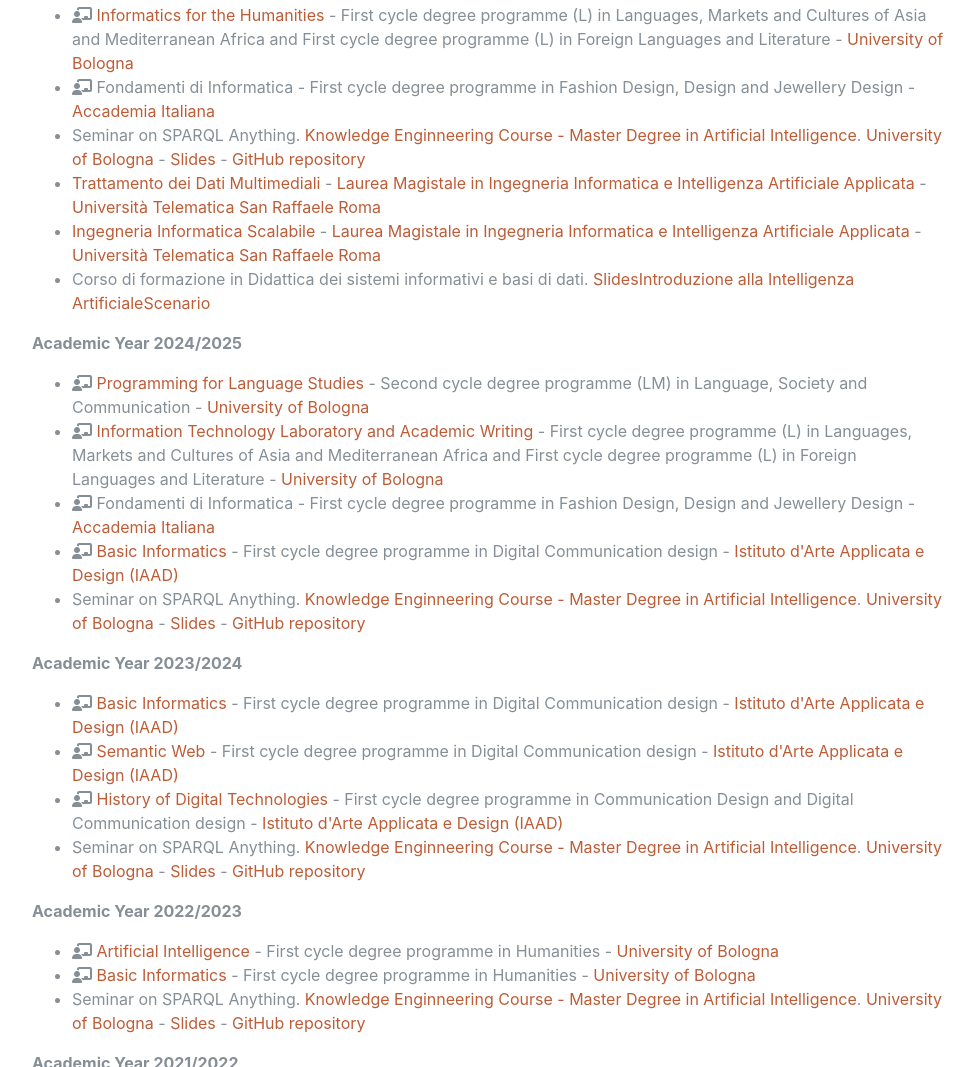
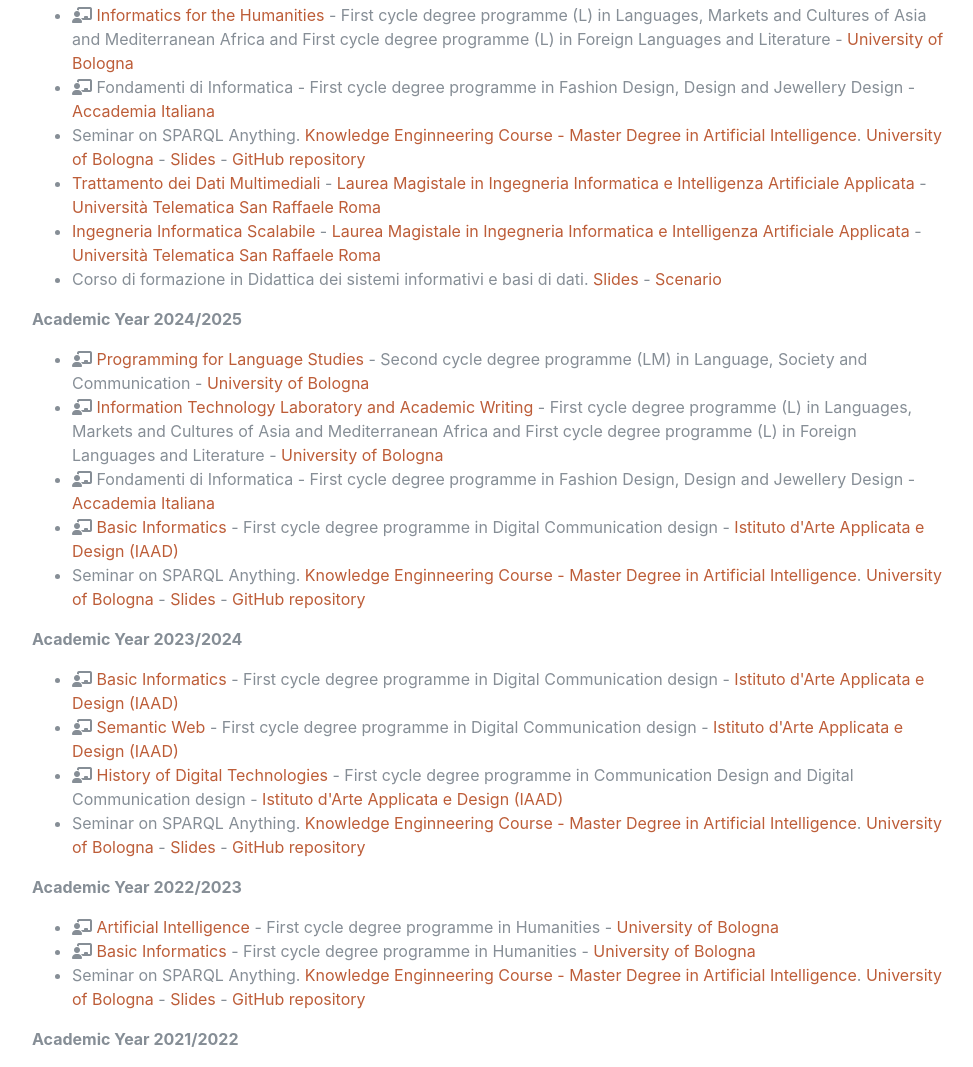
Before and after one commit to luigi-asprino/luigi-asprino.github.io, a plain HTML site: page index.html in a window 1280 px wide. Shown: the part 3407-4474 px from the top of the page, without its empty margins (288-1261 px from the left). Drawn offline with Linux system fonts and the light colour scheme; files whose address does not match are found by name; a web font is replaced by a local one.

Commit message:
Update index.html

```diff
--- a/index.html
+++ b/index.html
@@ -358,7 +358,7 @@
 						<li>Seminar on SPARQL Anything. <a href="https://www.unibo.it/it/didattica/insegnamenti/insegnamento/2025/446613">Knowledge Enginneering Course - Master Degree in Artificial Intelligence</a>. <a href="https://www.unibo.it/en">University of Bologna</a> - <a href="https://docs.google.com/presentation/d/1zFV7TQg_vTer-jVa26aly32r9wajdE4yZ7AsbNfY7Tc/edit?usp=sharing">Slides</a> - <a href="https://github.com/luigi-asprino/knowledge-engineering">GitHub repository</a></li>
 						<li><a href="https://www.uniroma5.it/insegnamenti/0322509INGINF05IV">Trattamento dei Dati Multimediali</a> - <a href="https://www.uniroma5.it/magistrale/ingegneria-informatica-e-intelligenza-artificiale-applicata">Laurea Magistale in Ingegneria Informatica e Intelligenza Artificiale Applicata </a>- <a href="https://www.uniroma5.it/">Università Telematica San Raffaele Roma</a></li>
 						<li><a href="https://www.uniroma5.it/insegnamenti/0322509INGINF05II">Ingegneria Informatica Scalabile</a> - <a href="https://www.uniroma5.it/magistrale/ingegneria-informatica-e-intelligenza-artificiale-applicata">Laurea Magistale in Ingegneria Informatica e Intelligenza Artificiale Applicata </a>- <a href="https://www.uniroma5.it/">Università Telematica San Raffaele Roma</a></li>
-						<li>Corso di formazione in Didattica dei sistemi informativi e basi di dati. <a href="https://docs.google.com/presentation/d/1eTLEpOhskELIcVAG3iaSH5p0gClUkWJL85oj1Ba1-zQ/edit?usp=sharing">Slides</a><a href="https://docs.google.com/presentation/d/13hwz1_AJ2tcjWeEm0dYCqrIM93DsB2__0CeNnd4hgJY/edit?usp=sharing">Introduzione alla Intelligenza Artificiale</a><a href="https://github.com/luigi-asprino/luigi-asprino.github.io/blob/master/misc/scenario.md">Scenario</a></li>
+						<li>Corso di formazione in Didattica dei sistemi informativi e basi di dati. <a href="https://docs.google.com/presentation/d/1eTLEpOhskELIcVAG3iaSH5p0gClUkWJL85oj1Ba1-zQ/edit?usp=sharing">Slides</a> - <a href="https://github.com/luigi-asprino/luigi-asprino.github.io/blob/master/misc/scenario.md">Scenario</a></li>
 
 
 					</ul>
```
